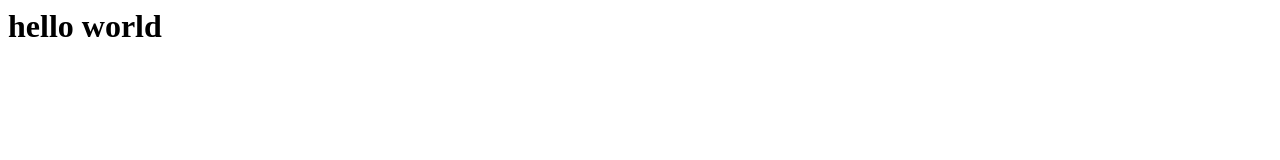
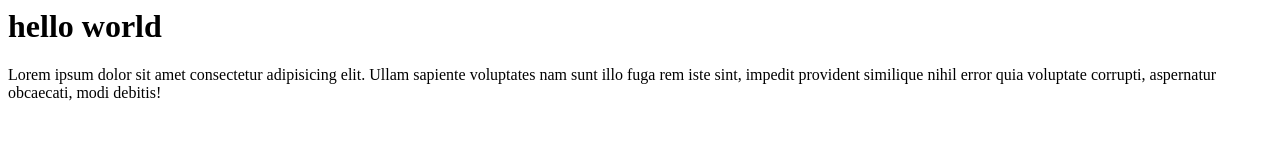
Before and after one commit to Hamzah-syed/javascript-assignment, a plain HTML site: page index.html in a window 1280 px wide. Drawn offline with Linux system fonts and the light colour scheme.

Commit message:
updated index.html

```diff
--- a/index.html
+++ b/index.html
@@ -3,7 +3,9 @@
   <body>
     <h1>hello world</h1>
     <p>
-
+      Lorem ipsum dolor sit amet consectetur adipisicing elit. Ullam sapiente
+      voluptates nam sunt illo fuga rem iste sint, impedit provident similique
+      nihil error quia voluptate corrupti, aspernatur obcaecati, modi debitis!
     </p>
 
     <script src="./main.js"></script>
```
